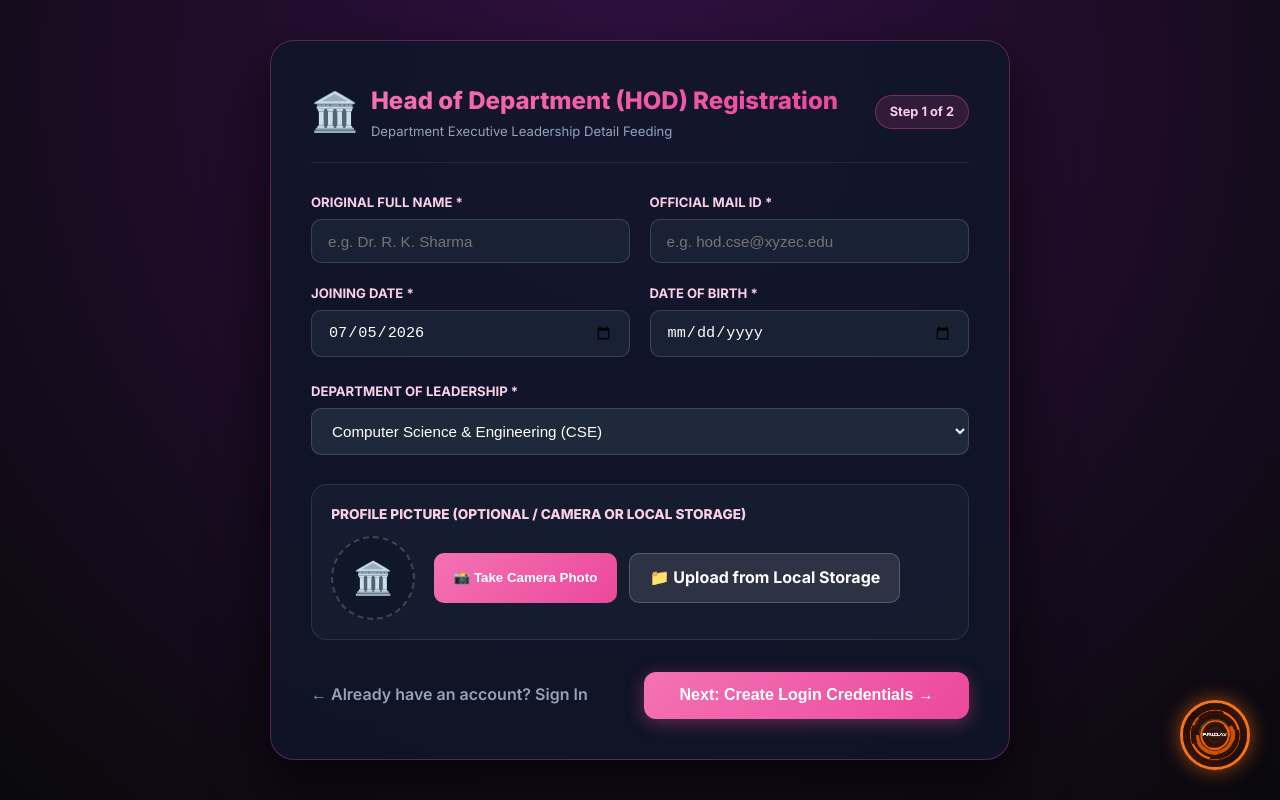
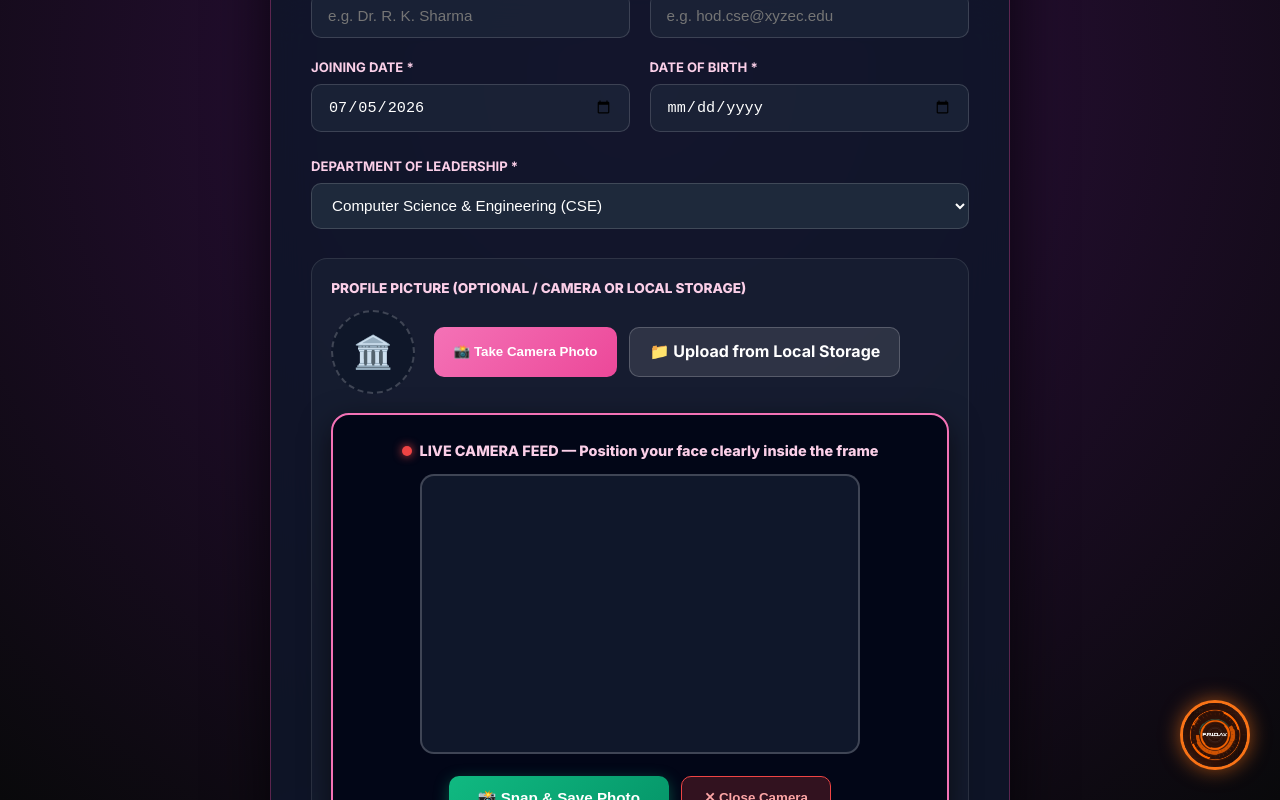
Before and after one commit to KKISHORE007/smart-campus-ai, a React (Vite) app in the folder client/: page /hod-onboard in a window 1280 px wide. Both pictures are taken after a click on the button "📸 Take Camera Photo". Shown: the top 800 px of the page. Built offline with nearby package versions, Linux system fonts and the light colour scheme; no server answers.

Commit message:
Fix camera visibility bug in Professor and HOD onboarding by ensuring videoRef mounts before media stream attachment and adding mirrored preview container

```diff
--- a/client/src/pages/HodOnboard.jsx
+++ b/client/src/pages/HodOnboard.jsx
@@ -68,14 +68,18 @@ export default function HodOnboard() {
   // Webcam controls
   const startCamera = async () => {
     setCameraError(null);
+    setCameraActive(true);
     try {
-      const stream = await navigator.mediaDevices.getUserMedia({ video: { width: 640, height: 480 } });
-      if (videoRef.current) {
-        videoRef.current.srcObject = stream;
-        setCameraActive(true);
-      }
+      const stream = await navigator.mediaDevices.getUserMedia({ video: true });
+      setTimeout(() => {
+        if (videoRef.current) {
+          videoRef.current.srcObject = stream;
+          videoRef.current.play().catch(() => {});
+        }
+      }, 100);
     } catch (err) {
       setCameraError('⚠️ Camera permission denied or device unavailable.');
+      setCameraActive(false);
     }
   };
 
@@ -408,21 +412,39 @@ export default function HodOnboard() {
               </div>
 
               {cameraActive && (
-                <div style={{ marginTop: '1rem', background: '#09090b', padding: '1rem', borderRadius: '14px', textAlign: 'center' }}>
-                  <video ref={videoRef} autoPlay playsInline style={{ width: '100%', maxWidth: '360px', borderRadius: '12px' }} />
+                <div style={{ marginTop: '1.2rem', background: '#020617', padding: '1.5rem', borderRadius: '18px', border: '2px solid #f472b6', textAlign: 'center', boxShadow: '0 10px 30px rgba(0,0,0,0.6)' }}>
+                  <div style={{ display: 'flex', alignItems: 'center', justifyContent: 'center', gap: '8px', marginBottom: '12px', color: '#fbcfe8', fontWeight: 800, fontSize: '0.9rem' }}>
+                    <span style={{ width: '10px', height: '10px', borderRadius: '50%', background: '#ef4444', display: 'inline-block', boxShadow: '0 0 10px #ef4444' }} />
+                    LIVE CAMERA FEED — Position your face clearly inside the frame
+                  </div>
+                  <video
+                    ref={videoRef}
+                    autoPlay
+                    playsInline
+                    muted
+                    style={{
+                      width: '100%',
+                      maxWidth: '440px',
+                      minHeight: '280px',
+                      borderRadius: '14px',
+                      background: '#0f172a',
+                      border: '2px solid rgba(255,255,255,0.2)',
+                      transform: 'scaleX(-1)'
+                    }}
+                  />
                   <canvas ref={canvasRef} style={{ display: 'none' }} />
-                  <div style={{ marginTop: '10px', display: 'flex', gap: '10px', justifyContent: 'center' }}>
+                  <div style={{ marginTop: '14px', display: 'flex', gap: '12px', justifyContent: 'center' }}>
                     <button
                       type="button"
                       onClick={capturePhoto}
-                      style={{ padding: '8px 16px', borderRadius: '8px', background: '#10b981', color: 'white', border: 'none', fontWeight: 700, cursor: 'pointer' }}
+                      style={{ padding: '0.8rem 1.8rem', borderRadius: '10px', background: 'linear-gradient(135deg, #10b981 0%, #059669 100%)', color: 'white', border: 'none', fontWeight: 800, fontSize: '0.95rem', cursor: 'pointer', boxShadow: '0 4px 15px rgba(16, 185, 129, 0.4)' }}
                     >
-                      ✅ Snap Photo
+                      📸 Snap & Save Photo
                     </button>
                     <button
                       type="button"
                       onClick={stopCamera}
-                      style={{ padding: '8px 16px', borderRadius: '8px', background: '#ef4444', color: 'white', border: 'none', fontWeight: 700, cursor: 'pointer' }}
+                      style={{ padding: '0.8rem 1.4rem', borderRadius: '10px', background: 'rgba(239, 68, 68, 0.2)', color: '#fca5a5', border: '1px solid #ef4444', fontWeight: 700, cursor: 'pointer' }}
                     >
                       ✕ Close Camera
                     </button>
--- a/client/src/pages/StaffOnboard.jsx
+++ b/client/src/pages/StaffOnboard.jsx
@@ -73,14 +73,18 @@ export default function StaffOnboard() {
   // Webcam controls
   const startCamera = async () => {
     setCameraError(null);
+    setCameraActive(true);
     try {
-      const stream = await navigator.mediaDevices.getUserMedia({ video: { width: 640, height: 480 } });
-      if (videoRef.current) {
-        videoRef.current.srcObject = stream;
-        setCameraActive(true);
-      }
+      const stream = await navigator.mediaDevices.getUserMedia({ video: true });
+      setTimeout(() => {
+        if (videoRef.current) {
+          videoRef.current.srcObject = stream;
+          videoRef.current.play().catch(() => {});
+        }
+      }, 100);
     } catch (err) {
       setCameraError('⚠️ Camera permission denied or device unavailable.');
+      setCameraActive(false);
     }
   };
 
@@ -504,21 +508,39 @@ export default function StaffOnboard() {
               </div>
 
               {cameraActive && (
-                <div style={{ marginTop: '1rem', background: '#09090b', padding: '1rem', borderRadius: '14px', textAlign: 'center' }}>
-                  <video ref={videoRef} autoPlay playsInline style={{ width: '100%', maxWidth: '360px', borderRadius: '12px' }} />
+                <div style={{ marginTop: '1.2rem', background: '#020617', padding: '1.5rem', borderRadius: '18px', border: '2px solid #a78bfa', textAlign: 'center', boxShadow: '0 10px 30px rgba(0,0,0,0.6)' }}>
+                  <div style={{ display: 'flex', alignItems: 'center', justifyContent: 'center', gap: '8px', marginBottom: '12px', color: '#fbcfe8', fontWeight: 800, fontSize: '0.9rem' }}>
+                    <span style={{ width: '10px', height: '10px', borderRadius: '50%', background: '#ef4444', display: 'inline-block', boxShadow: '0 0 10px #ef4444' }} />
+                    LIVE CAMERA FEED — Position your face clearly inside the frame
+                  </div>
+                  <video
+                    ref={videoRef}
+                    autoPlay
+                    playsInline
+                    muted
+                    style={{
+                      width: '100%',
+                      maxWidth: '440px',
+                      minHeight: '280px',
+                      borderRadius: '14px',
+                      background: '#0f172a',
+                      border: '2px solid rgba(255,255,255,0.2)',
+                      transform: 'scaleX(-1)'
+                    }}
+                  />
                   <canvas ref={canvasRef} style={{ display: 'none' }} />
-                  <div style={{ marginTop: '10px', display: 'flex', gap: '10px', justifyContent: 'center' }}>
+                  <div style={{ marginTop: '14px', display: 'flex', gap: '12px', justifyContent: 'center' }}>
                     <button
                       type="button"
                       onClick={capturePhoto}
-                      style={{ padding: '8px 16px', borderRadius: '8px', background: '#10b981', color: 'white', border: 'none', fontWeight: 700, cursor: 'pointer' }}
+                      style={{ padding: '0.8rem 1.8rem', borderRadius: '10px', background: 'linear-gradient(135deg, #10b981 0%, #059669 100%)', color: 'white', border: 'none', fontWeight: 800, fontSize: '0.95rem', cursor: 'pointer', boxShadow: '0 4px 15px rgba(16, 185, 129, 0.4)' }}
                     >
-                      ✅ Snap Photo
+                      📸 Snap & Save Photo
                     </button>
                     <button
                       type="button"
                       onClick={stopCamera}
-                      style={{ padding: '8px 16px', borderRadius: '8px', background: '#ef4444', color: 'white', border: 'none', fontWeight: 700, cursor: 'pointer' }}
+                      style={{ padding: '0.8rem 1.4rem', borderRadius: '10px', background: 'rgba(239, 68, 68, 0.2)', color: '#fca5a5', border: '1px solid #ef4444', fontWeight: 700, cursor: 'pointer' }}
                     >
                       ✕ Close Camera
                     </button>
```
